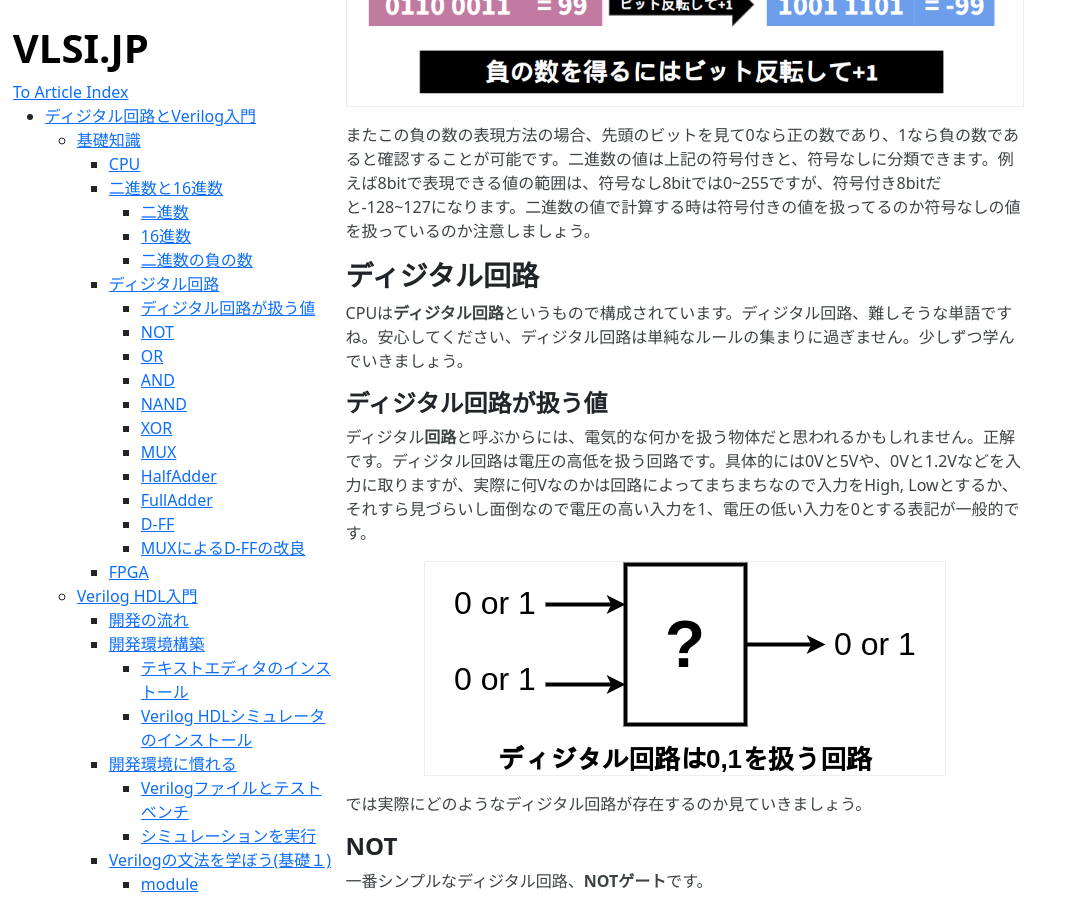
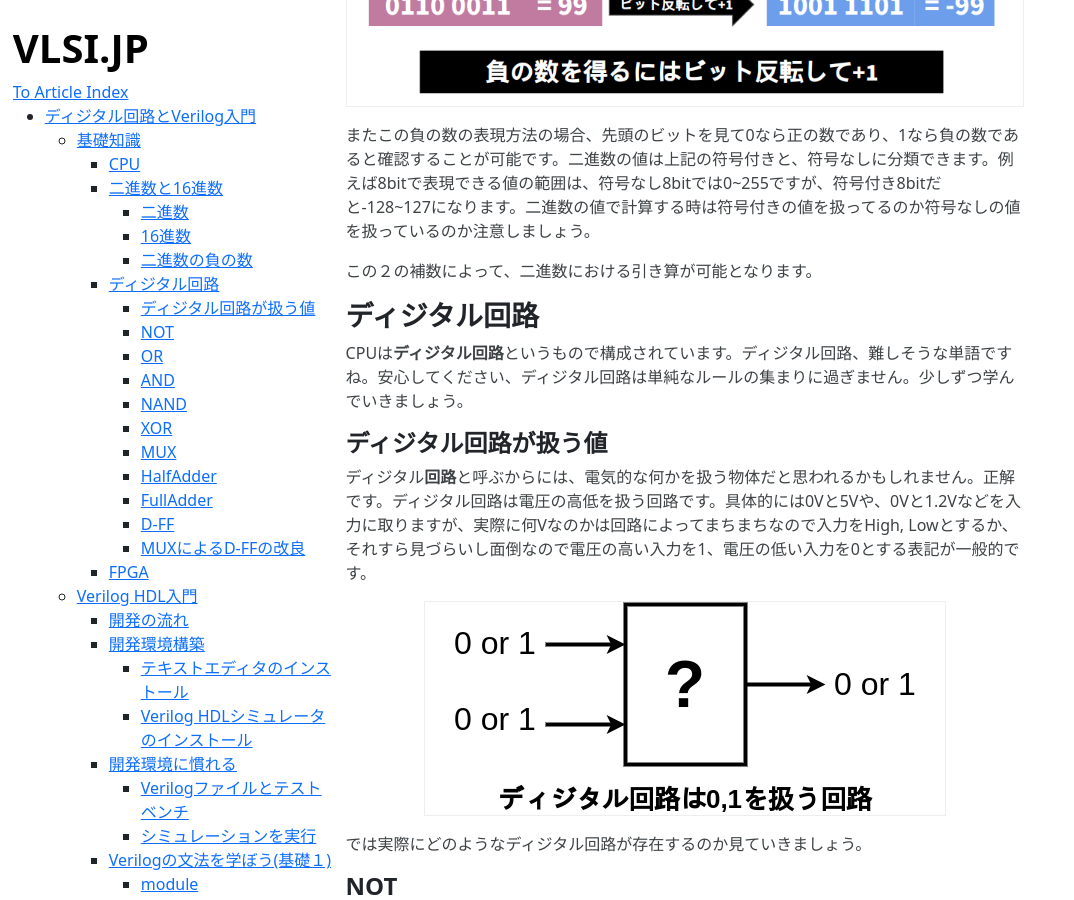
Before and after one commit to VLSI-JP/VLSI-JP.github.io, a Jekyll site: the page built from DigitalCircuit_And_Verilog.md, in a window 1280 px wide and 900 px high, scrolled down 4294 px. Shown: the whole window, without its empty margins (0-1074 px from the left). Built offline with Jekyll 4.4.1, drawn with Linux system fonts in a browser that asks for light colours; formulas are drawn with MathJax 3.

Commit message:
Update DigitalCircuit_And_Verilog.md

```diff
--- a/DigitalCircuit_And_Verilog.md
+++ b/DigitalCircuit_And_Verilog.md
@@ -91,6 +91,8 @@ CPUとはCentral Processing Unit、中央演算装置の略で、石みたいな
 
 またこの負の数の表現方法の場合、先頭のビットを見て0なら正の数であり、1なら負の数であると確認することが可能です。二進数の値は上記の符号付きと、符号なしに分類できます。例えば8bitで表現できる値の範囲は、符号なし8bitでは0~255ですが、符号付き8bitだと-128~127になります。二進数の値で計算する時は符号付きの値を扱ってるのか符号なしの値を扱っているのか注意しましょう。
 
+この２の補数によって、二進数における引き算が可能となります。
+
 ### ディジタル回路
 
 CPUは**ディジタル回路**というもので構成されています。ディジタル回路、難しそうな単語ですね。安心してください、ディジタル回路は単純なルールの集まりに過ぎません。少しずつ学んでいきましょう。
```
